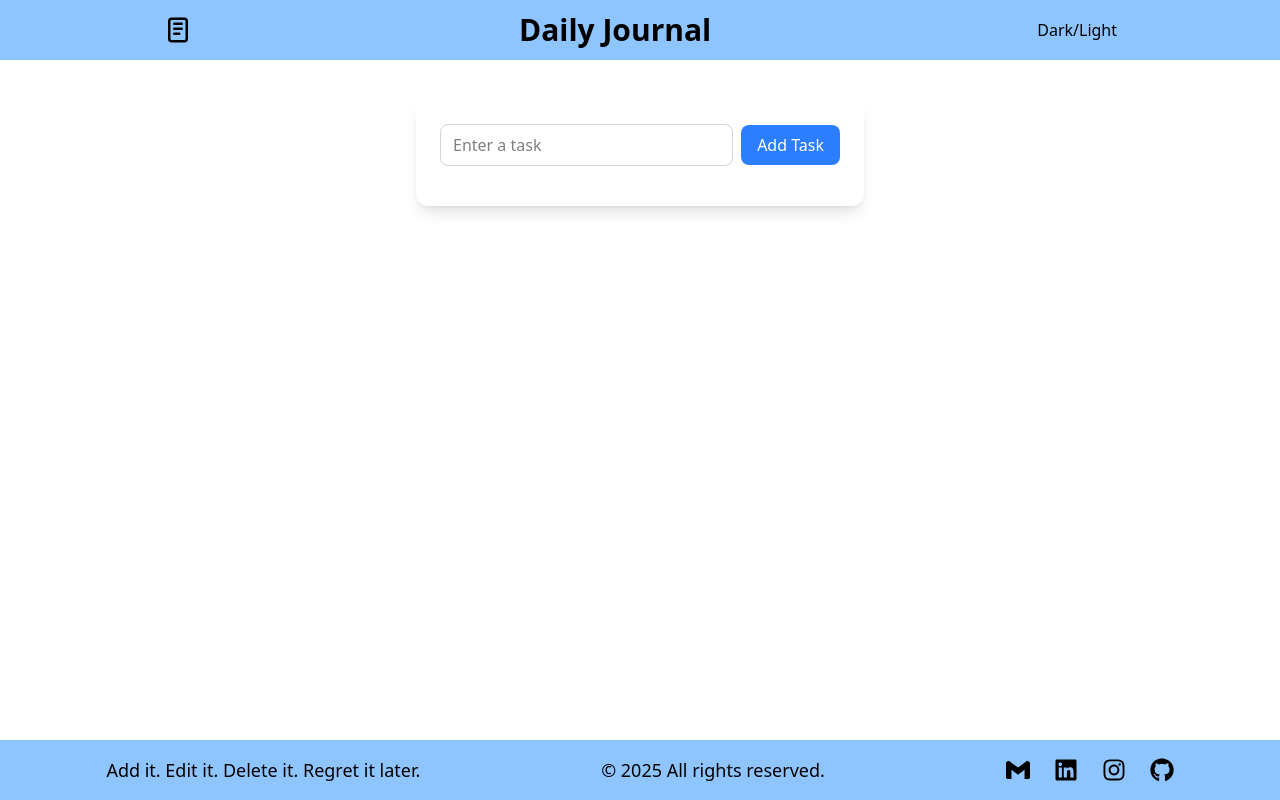
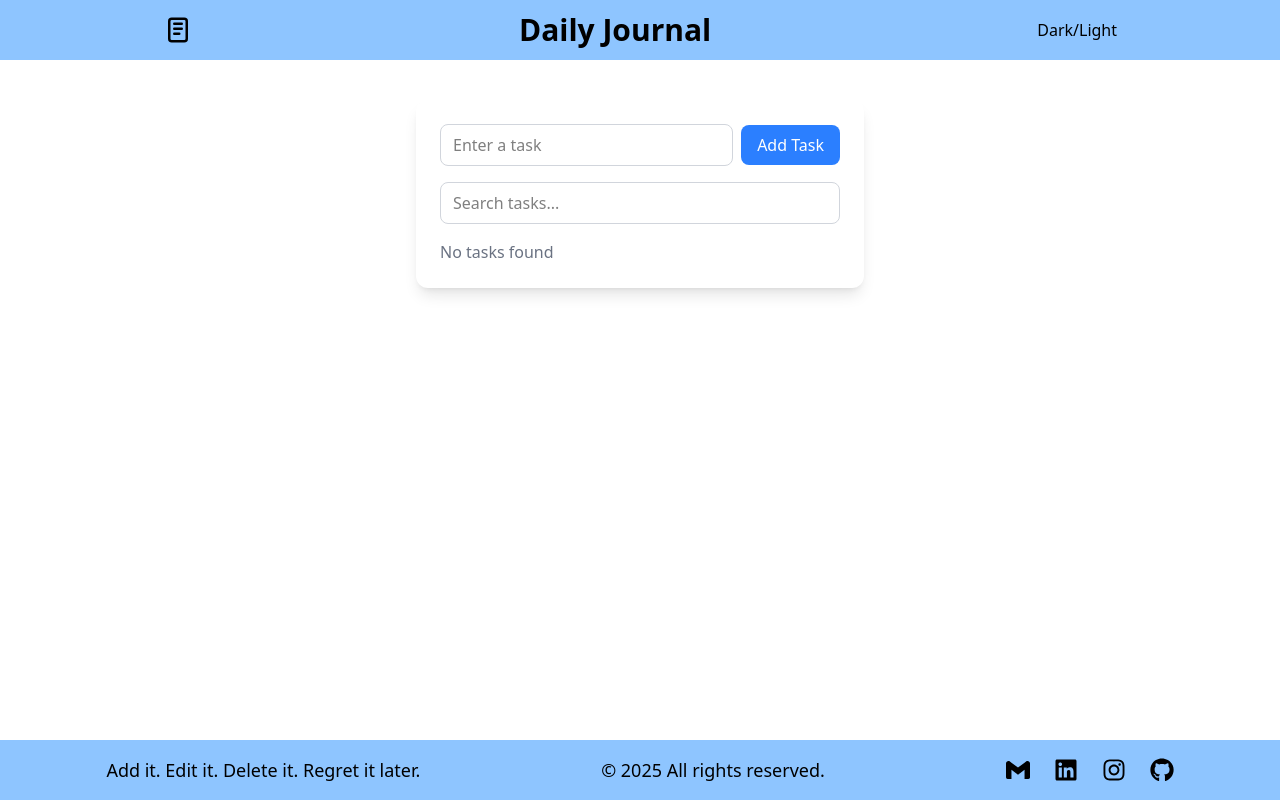
Before and after one commit to jaydipchangani/daily-journal-app, a React (Vite) app: page / in a window 1280 px wide. Built offline with nearby package versions, Linux system fonts and the light colour scheme.

Commit message:
searching applied

```diff
--- a/src/components/Body.jsx
+++ b/src/components/Body.jsx
@@ -4,6 +4,7 @@ function Body() {
   const [task, setTask] = useState("");
   const [taskList, setTaskList] = useState([]);
   const [editIndex, setEditIndex] = useState(null);
+  const [searchTerm, setSearchTerm] = useState("");
 
   useEffect(() => {
     const storedTasks = localStorage.getItem("tasks");
@@ -55,6 +56,10 @@ function Body() {
     setTaskList(updatedList);
   }
 
+  const filteredTasks = taskList.filter((t) =>
+    t.text.toLowerCase().includes(searchTerm.toLowerCase())
+  );
+
   return (
     <div className="max-w-md mx-auto mt-10 p-6 bg-white rounded-xl shadow-lg">
       <div className="flex items-center mb-4">
@@ -78,9 +83,20 @@ function Body() {
         </button>
       </div>
 
+      <div className="mb-4">
+        <input
+          type="text"
+          className="w-full border border-gray-300 rounded-lg px-3 py-2 focus:outline-none focus:ring-2 focus:ring-green-400"
+          placeholder="Search tasks..."
+          value={searchTerm}
+          onChange={(e) => setSearchTerm(e.target.value)}
+        />
+      </div>
+
       <div className="max-h-128 overflow-y-auto pr-2">
         <ul className="space-y-3">
-          {taskList.map((t, index) => (
+          {filteredTasks.length > 0 ? (
+            filteredTasks.map((t, index) => (
               <li
                 key={index}
                 className="flex flex-col bg-gray-100 px-4 py-2 rounded-lg shadow-sm"
@@ -118,11 +134,17 @@ function Body() {
                 <div className="text-xs text-gray-500 mt-1">
                   Added: {new Date(t.createdAt).toLocaleString()}
                   {t.completedAt && (
-                  <> | Completed: {new Date(t.completedAt).toLocaleString()}</>
+                    <>
+                      {" "}
+                      | Completed: {new Date(t.completedAt).toLocaleString()}
+                    </>
                   )}
                 </div>
               </li>
-          ))}
+            ))
+          ) : (
+            <li className="text-gray-500">No tasks found</li>
+          )}
         </ul>
       </div>
     </div>
```
Lines whose indentation alone changed are shown as unchanged.
